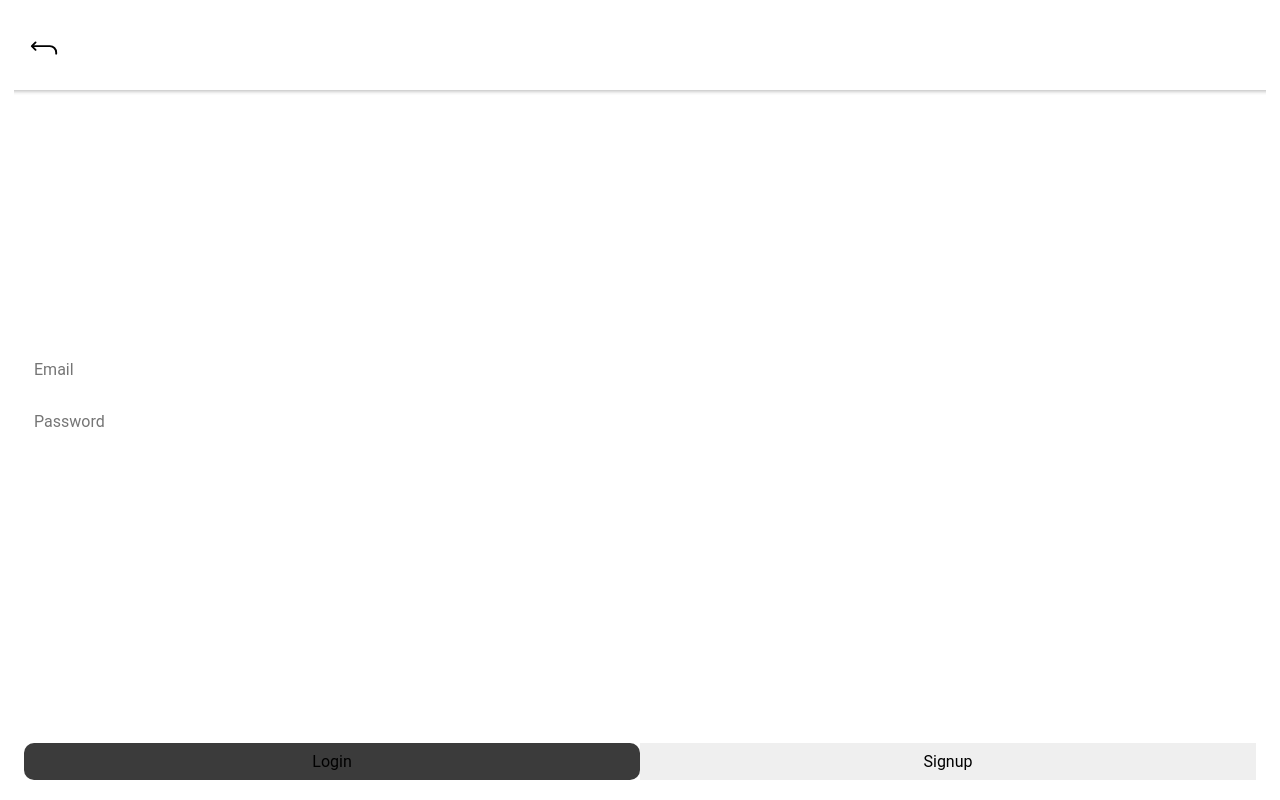
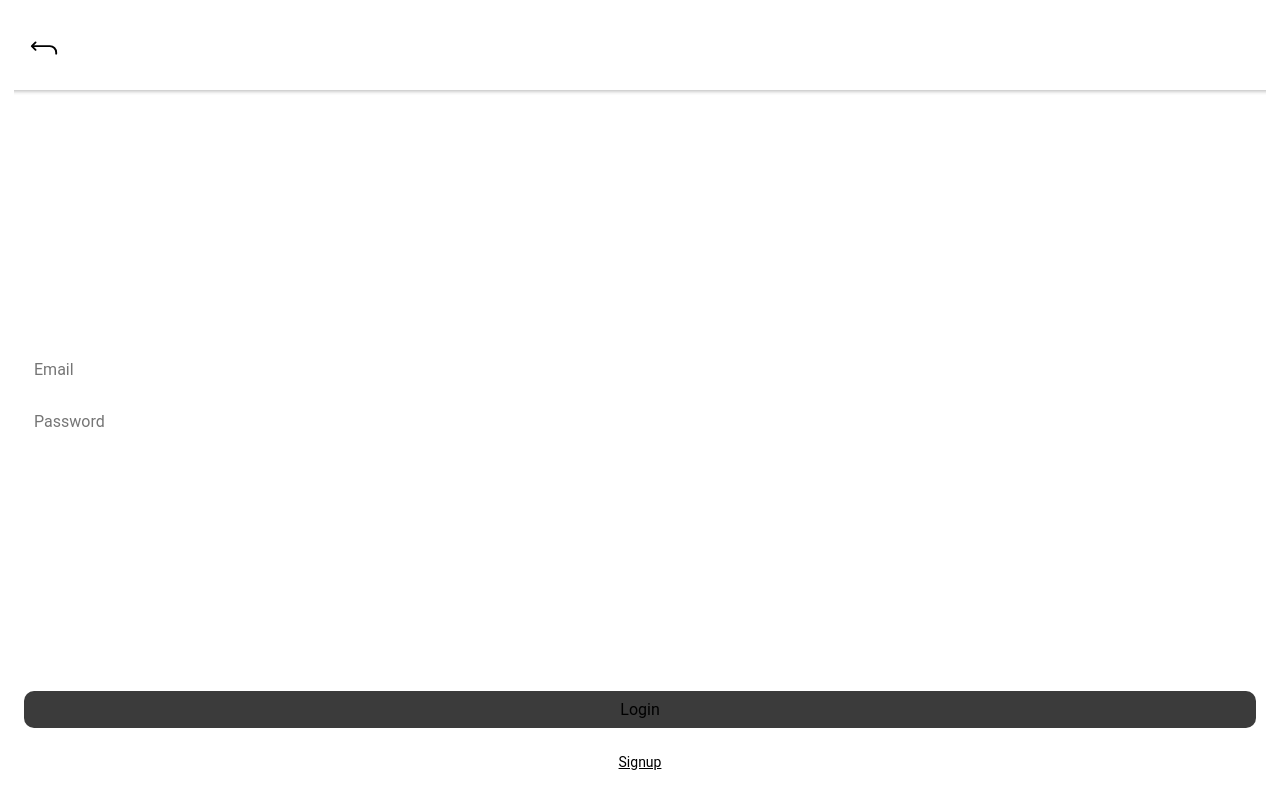
Before and after one commit to zilahir/R0334-3007-Labwork6, a React (Create React App) app: page /login in a window 1280 px wide. Built offline with nearby package versions, Linux system fonts and the light colour scheme.

Commit message:
implementing login screen

```diff
--- a/src/components/Button/Button.module.scss
+++ b/src/components/Button/Button.module.scss
@@ -1,7 +1,7 @@
 @import "../../styles/variables";
 
 .buttonRootContainer {
-    flex: 1;
+    width: 100%;
     .buttonGeneric {
         width: $button-width;
         height: $button-height;
@@ -19,5 +19,11 @@
         &.outlined {
             background: $button-bg-outlined;
         }
+
+        &.text {
+            background: none;
+            font-size: 14px;
+            text-decoration: underline;
+        }
     }
 }
--- a/src/pages/Login/Login.module.scss
+++ b/src/pages/Login/Login.module.scss
@@ -2,6 +2,9 @@
     flex: 1;
     display: flex;
     align-items: flex-end;
+    justify-content: flex-end;
+    flex-direction: column;
+    gap: 15px;
 }
 
 .loginInputContainer {
```
